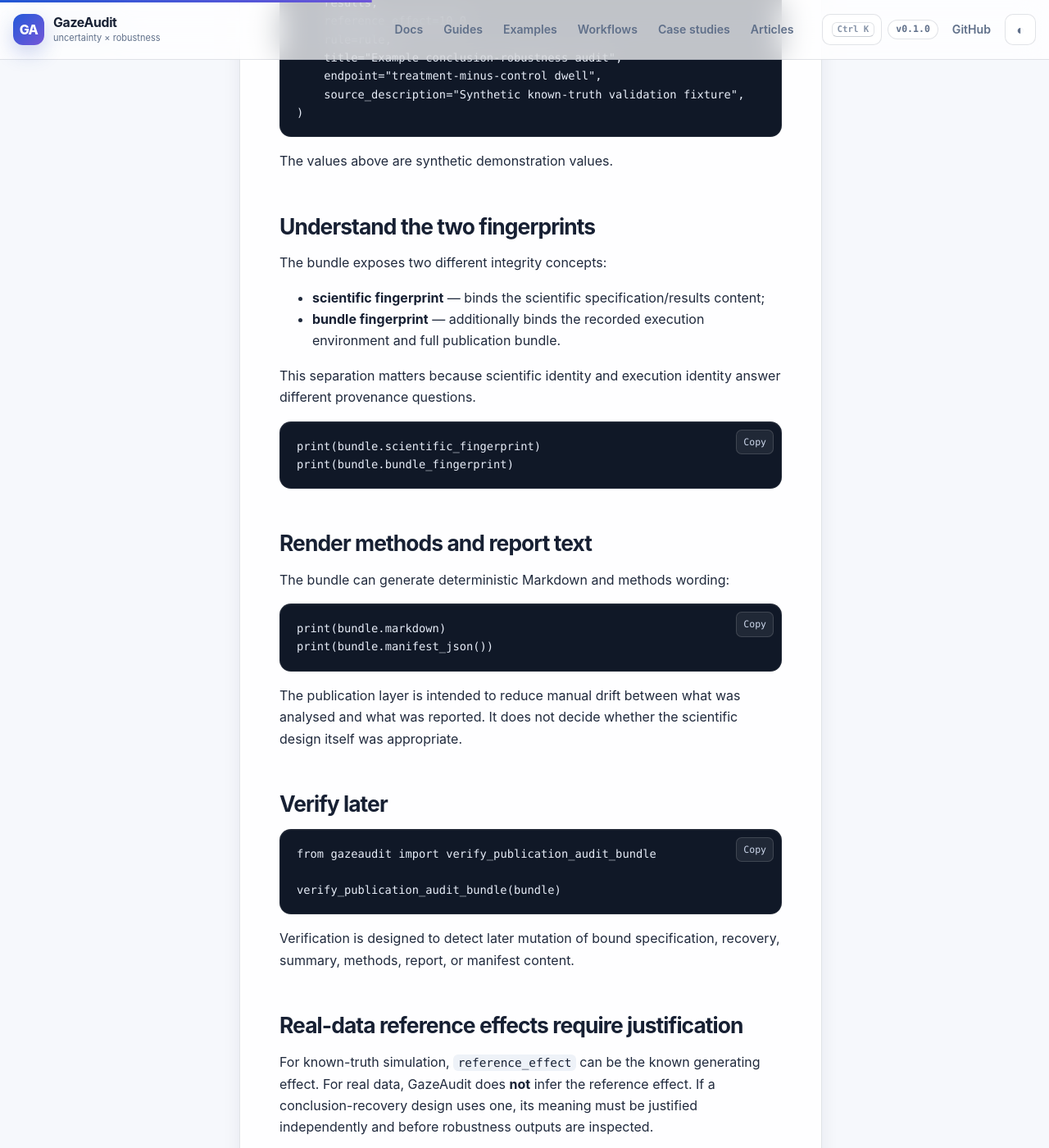
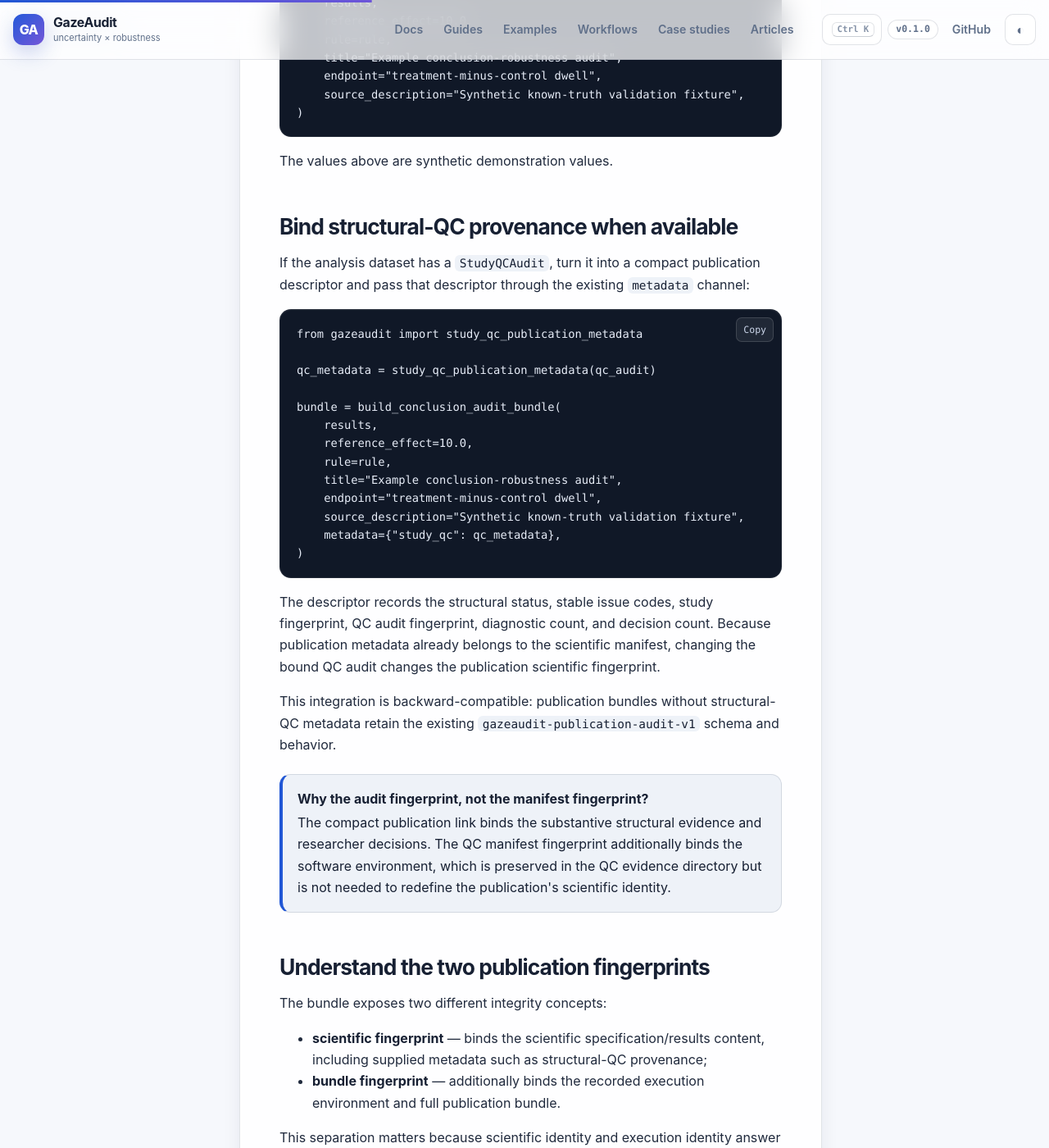
Before and after one commit to stefanosbalaskas/GazeAudit, a Jekyll site: the page built from docs/guides/publication-audits.md, in a window 1280 px wide and 1400 px high, scrolled down 1333 px. Shown: the whole window at 82% size. Built offline with Jekyll 4.4.1, drawn with Linux system fonts in a browser that asks for light colours; some of the changed text lies outside the part shown.

Commit message:
docs: bind study QC into publication audits

````diff
--- a/docs/guides/publication-audits.md
+++ b/docs/guides/publication-audits.md
@@ -1,6 +1,6 @@
 ---
 title: Publication audit guide
-description: Build deterministic robustness evidence with predeclared conclusion rules, provenance, and fingerprints.
+description: Build deterministic robustness evidence with predeclared conclusion rules, structural-QC provenance, and fingerprints.
 kicker: Guide · Reproducibility
 ---
 
@@ -53,11 +53,40 @@ bundle = build_conclusion_audit_bundle(
 
 The values above are synthetic demonstration values.
 
-## Understand the two fingerprints
+## Bind structural-QC provenance when available
+
+If the analysis dataset has a `StudyQCAudit`, turn it into a compact publication descriptor and pass that descriptor through the existing `metadata` channel:
+
+```python
+from gazeaudit import study_qc_publication_metadata
+
+qc_metadata = study_qc_publication_metadata(qc_audit)
+
+bundle = build_conclusion_audit_bundle(
+    results,
+    reference_effect=10.0,
+    rule=rule,
+    title="Example conclusion-robustness audit",
+    endpoint="treatment-minus-control dwell",
+    source_description="Synthetic known-truth validation fixture",
+    metadata={"study_qc": qc_metadata},
+)
+```
+
+The descriptor records the structural status, stable issue codes, study fingerprint, QC audit fingerprint, diagnostic count, and decision count. Because publication metadata already belongs to the scientific manifest, changing the bound QC audit changes the publication scientific fingerprint.
+
+This integration is backward-compatible: publication bundles without structural-QC metadata retain the existing `gazeaudit-publication-audit-v1` schema and behavior.
+
+<div class="callout info">
+<strong>Why the audit fingerprint, not the manifest fingerprint?</strong>
+The compact publication link binds the substantive structural evidence and researcher decisions. The QC manifest fingerprint additionally binds the software environment, which is preserved in the QC evidence directory but is not needed to redefine the publication's scientific identity.
+</div>
+
+## Understand the two publication fingerprints
 
 The bundle exposes two different integrity concepts:
 
-- **scientific fingerprint** — binds the scientific specification/results content;
+- **scientific fingerprint** — binds the scientific specification/results content, including supplied metadata such as structural-QC provenance;
 - **bundle fingerprint** — additionally binds the recorded execution environment and full publication bundle.
 
 This separation matters because scientific identity and execution identity answer different provenance questions.
@@ -86,7 +115,7 @@ from gazeaudit import verify_publication_audit_bundle
 verify_publication_audit_bundle(bundle)
 ```
 
-Verification is designed to detect later mutation of bound specification, recovery, summary, methods, report, or manifest content.
+Verification is designed to detect later mutation of bound specification, recovery, summary, methods, report, or manifest content. If structural-QC metadata was supplied, its descriptor is part of that bound scientific manifest.
 
 ## Real-data reference effects require justification
 
@@ -103,6 +132,7 @@ A serious robustness publication should preserve, directly or by stable referenc
 
 - software version/commit;
 - source-data identity or source lock;
+- structural-QC study fingerprint, audit fingerprint, diagnostics, and explicit decision log where applicable;
 - predeclared specification space;
 - invalid-combination rules;
 - scientific endpoint definition;
@@ -114,8 +144,10 @@ A serious robustness publication should preserve, directly or by stable referenc
 - scientific and execution fingerprints;
 - any frozen source/validation artifacts required to reproduce the run.
 
+For a GazeAudit-native structural-QC archive, `write_study_qc_artifacts()` writes the report, row/group diagnostics, decisions, QC manifest, and byte-level artifact manifest as deterministic JSON/CSV files.
+
 ## Archive-before-reveal workflows
 
 GazeAudit's own frozen case studies use stricter protocol/source/artifact controls than a generic user needs for every exploratory analysis. The general principle is still useful: where a result is intended to function as formal validation evidence, freeze source identity and scientific decision rules before revealing the final classification.
 
-For implementation patterns, continue to the [reproducible publication workflow]({{ '/docs/workflows/reproducible-publication/' | relative_url }}) and the package's [citation and reuse record]({{ '/docs/CITATION_AND_REUSE.html' | relative_url }}).
+For implementation patterns, continue to the [data onboarding guide]({{ '/docs/guides/data-onboarding/' | relative_url }}), [reproducible publication workflow]({{ '/docs/workflows/reproducible-publication/' | relative_url }}), and the package's [citation and reuse record]({{ '/docs/CITATION_AND_REUSE.html' | relative_url }}).
````
